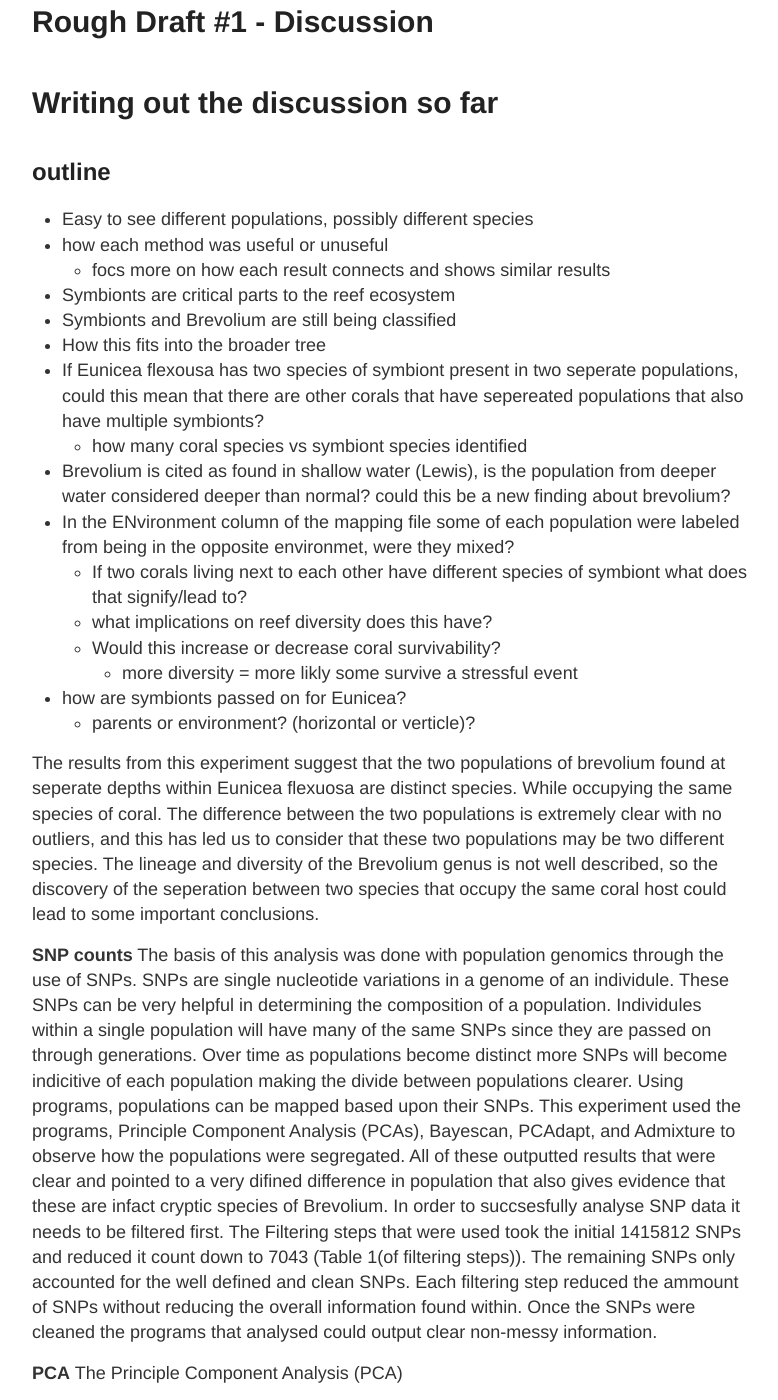
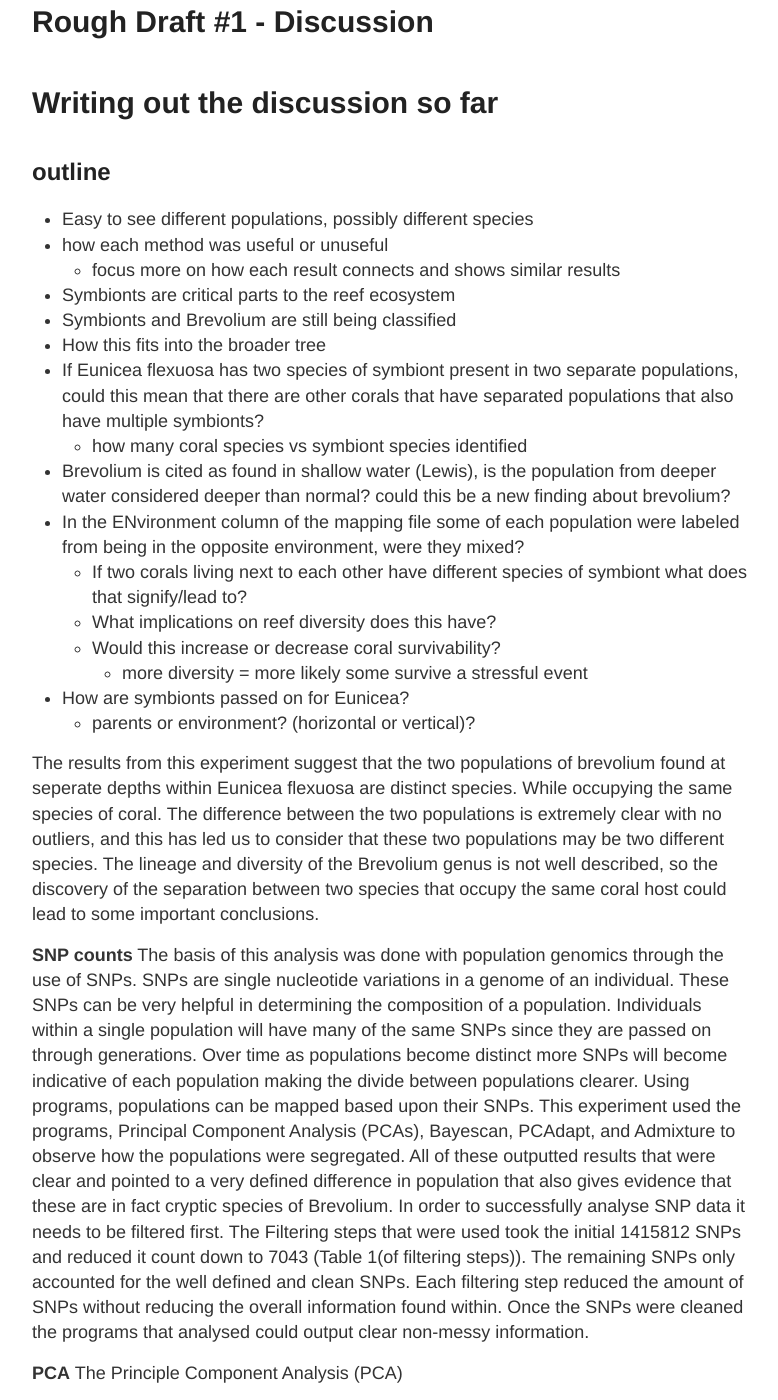
Before and after one commit to Mwags24/Brevolium_Notebook, a Jekyll site: the page built from _posts/2020-6-15-Discussion_draft.md, in a window 1280 px wide and 1400 px high, scrolled down 329 px. Shown: the whole window, without its empty margins (248-1026 px from the left). Built offline with Jekyll 4.4.1, drawn with Linux system fonts in a browser that asks for light colours.

Commit message:
Update 2020-6-15-Discussion_draft.md

```diff
--- a/_posts/2020-6-15-Discussion_draft.md
+++ b/_posts/2020-6-15-Discussion_draft.md
@@ -10,30 +10,31 @@ tags:
 
 ## outline
 
+
 * Easy to see different populations, possibly different species
 * how each method was useful or unuseful
-    * focs more on how each result connects and shows similar results
+   * focus more on how each result connects and shows similar results
 
 * Symbionts are critical parts to the reef ecosystem
 * Symbionts and Brevolium are still being classified
 * How this fits into the broader tree
-* If Eunicea flexousa has two species of symbiont present in two seperate populations, could this mean that there are other corals that have sepereated populations that also have multiple symbionts?
-    * how many coral species vs symbiont species identified
+* If Eunicea flexuosa has two species of symbiont present in two separate populations, could this mean that there are other corals that have separated populations that also have multiple symbionts?
+   * how many coral species vs symbiont species identified
 * Brevolium is cited as found in shallow water (Lewis), is the population from deeper water considered deeper than normal? could this be a new finding about brevolium?
-* In the ENvironment column of the mapping file some of each population were labeled from being in the opposite environmet, were they mixed?
-    * If two corals living next to each other have different species of symbiont what does that signify/lead to?
-    * what implications on reef diversity does this have?
-    * Would this increase or decrease coral survivability?
-        * more diversity = more likly some survive a stressful event
-* how are symbionts passed on for Eunicea?
-    * parents or environment? (horizontal or verticle)?
+* In the ENvironment column of the mapping file some of each population were labeled from being in the opposite environment, were they mixed?
+   * If two corals living next to each other have different species of symbiont what does that signify/lead to?
+   * What implications on reef diversity does this have?
+   * Would this increase or decrease coral survivability?
+       * more diversity = more likely some survive a stressful event
+* How are symbionts passed on for Eunicea?
+   * parents or environment? (horizontal or vertical)?
 
 
-The results from this experiment suggest that the two populations of brevolium found at seperate depths within Eunicea flexuosa are distinct species. While occupying the same species of coral. The difference between the two populations is extremely clear with no outliers, and this has led us to consider that these two populations may be two different species. The lineage and diversity of the Brevolium genus is not well described, so the discovery of the seperation between two species that occupy the same coral host could lead to some important conclusions.
+The results from this experiment suggest that the two populations of brevolium found at seperate depths within Eunicea flexuosa are distinct species. While occupying the same species of coral. The difference between the two populations is extremely clear with no outliers, and this has led us to consider that these two populations may be two different species. The lineage and diversity of the Brevolium genus is not well described, so the discovery of the separation between two species that occupy the same coral host could lead to some important conclusions.
 
 **SNP counts**
-The basis of this analysis was done with population genomics through the use of SNPs. SNPs are single nucleotide variations in a genome of an individule. These SNPs can be very helpful in determining the composition of a population. Individules within a single population will have many of the same SNPs since they are passed on through generations. Over time as populations become distinct more SNPs will become indicitive of each population making the divide between populations clearer. Using programs, populations can be mapped based upon their SNPs. This experiment used the programs, Principle Component Analysis (PCAs), Bayescan, PCAdapt, and Admixture to observe how the populations were segregated. All of these outputted results that were clear and pointed to a very difined difference in population that also gives evidence that these are infact cryptic species of Brevolium.
-In order to succsesfully analyse SNP data it needs to be filtered first. The Filtering steps that were used took the initial 1415812 SNPs and reduced it count down to 7043 (Table 1(of filtering steps)). The remaining SNPs only accounted for the well defined and clean SNPs. Each filtering step reduced the ammount of SNPs without reducing the overall information found within. Once the SNPs were cleaned the programs that analysed could output clear non-messy information.
+The basis of this analysis was done with population genomics through the use of SNPs. SNPs are single nucleotide variations in a genome of an individual. These SNPs can be very helpful in determining the composition of a population. Individuals within a single population will have many of the same SNPs since they are passed on through generations. Over time as populations become distinct more SNPs will become indicative of each population making the divide between populations clearer. Using programs, populations can be mapped based upon their SNPs. This experiment used the programs, Principal Component Analysis (PCAs), Bayescan, PCAdapt, and Admixture to observe how the populations were segregated. All of these outputted results that were clear and pointed to a very defined difference in population that also gives evidence that these are in fact cryptic species of Brevolium.
+In order to successfully analyse SNP data it needs to be filtered first. The Filtering steps that were used took the initial 1415812 SNPs and reduced it count down to 7043 (Table 1(of filtering steps)). The remaining SNPs only accounted for the well defined and clean SNPs. Each filtering step reduced the amount of SNPs without reducing the overall information found within. Once the SNPs were cleaned the programs that analysed could output clear non-messy information.
 
 **PCA**
 The Principle Component Analysis (PCA)
```
